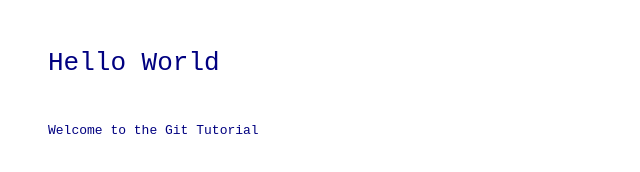
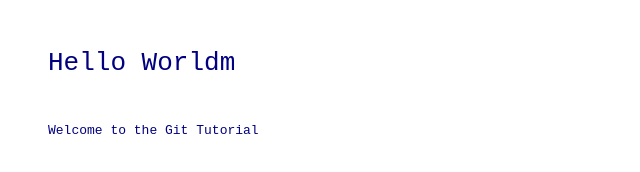
Before and after one commit to farshid68/basic-git-workflow, a plain HTML site: page index.html in a window 1280 px wide. Shown: the full height of the page, 0-640 px from the left. Drawn offline with Linux system fonts and the light colour scheme.

Commit message:
"Test change"

```diff
--- a/index.html
+++ b/index.html
@@ -4,7 +4,7 @@
         <link rel="stylesheet" href="./style.css" type="text/css" />
     </head>
     <body>
-        <h1 class="header">Hello World</h1>
+        <h1 class="header">Hello Worldm</h1>
         <br>
         <p>Welcome to the Git Tutorial</p>
     <script src="./script.js"></script>
```
